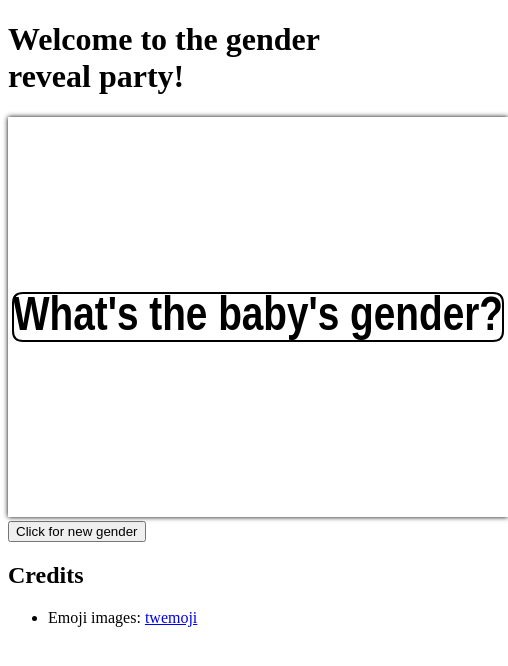
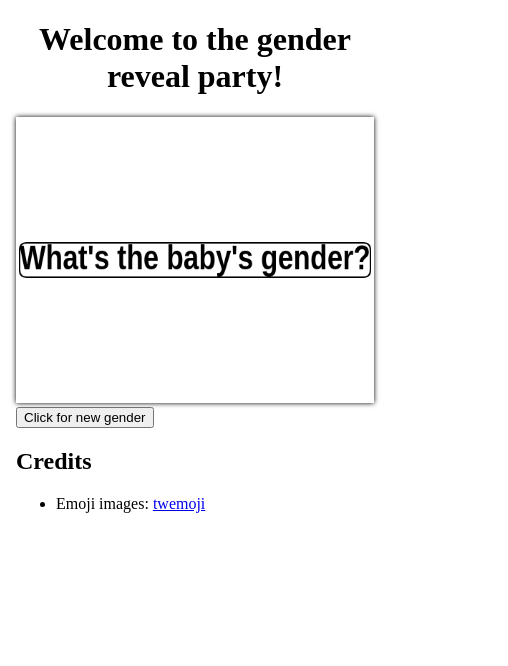
Before and after one commit to noelleleigh/emoji-gender-reveal, a website built with webpack: page src/index.html in a window 390 px wide. Shown: the whole page, 508 px wide, since content can reach past the window. Built offline with nearby package versions, Linux system fonts and the light colour scheme; what twemoji would draw is missing.

Commit message:
Added some responsive styling

```diff
--- a/src/index.css
+++ b/src/index.css
@@ -1,4 +1,15 @@
+body {
+  max-width: 500px;
+  margin: auto;
+  padding: 0 1em;
+}
+
+header {
+  text-align: center;
+}
+
 #canvas {
+  width: 100%;
   box-shadow: 0 0 5px 0px black;
 }
 main > button {
```
